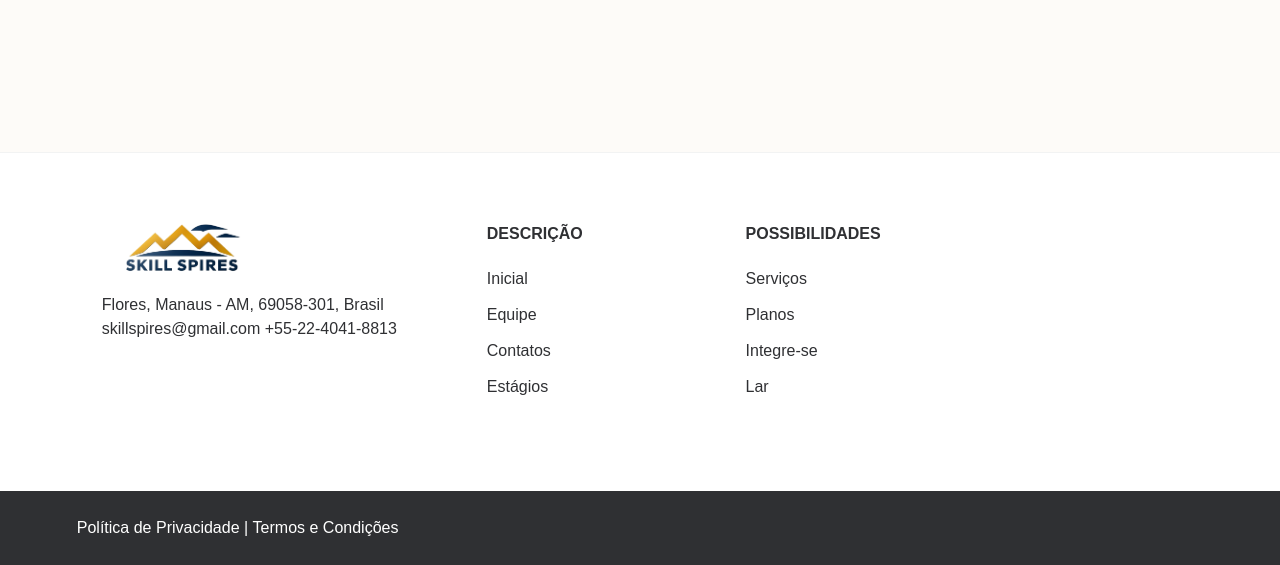
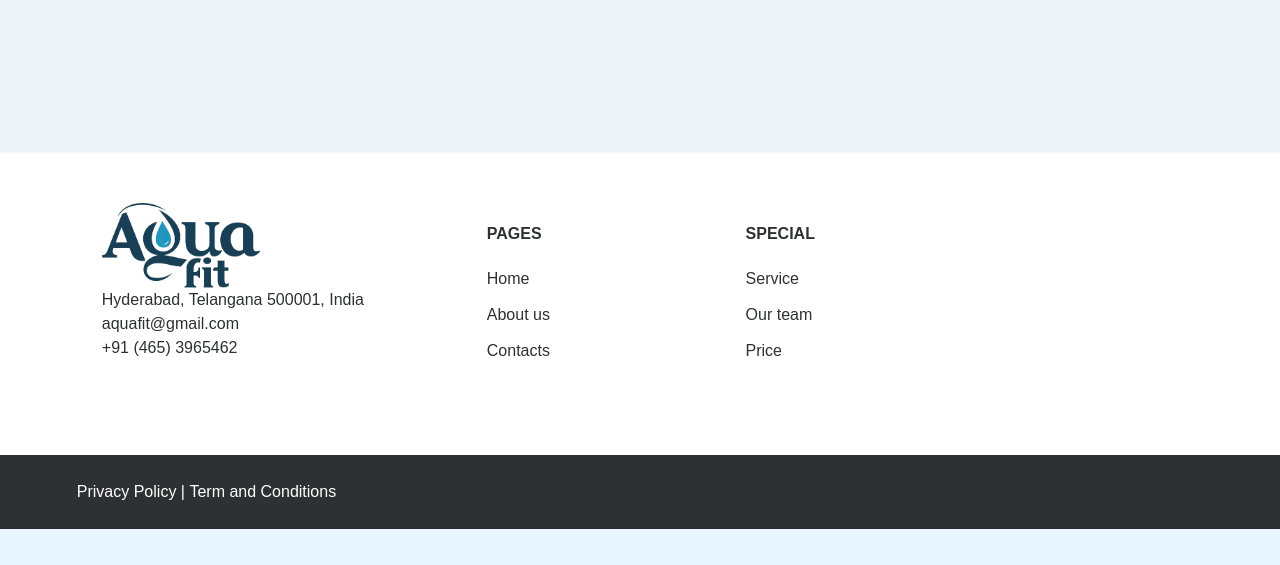
Before and after one commit to MishaKozarev/Template, a PHP site: page /privacy-policy.html in a window 1280 px wide. Shown: the part 2240-2805 px from the top of the page. After the commit the page ends 2769 px from the top, so only its background shows below. Run offline with PHP 8.4, Linux system fonts and the light colour scheme; some web fonts are replaced.

Commit message:
feat: finish task

```diff
--- a/js/index.js
+++ b/js/index.js
@@ -21,7 +21,7 @@ window.addEventListener("scroll", function () {
   var scrollPosition = window.scrollY;
 
   if (scrollPosition > 100) {
-    header.style.borderBottom = "1px solid #f8971f";
+    header.style.borderBottom = "1px solid #1fabf8";
   } else {
     header.style.borderBottom = "1px solid #fdfbf8";
   }
--- a/privacy-policy.html
+++ b/privacy-policy.html
@@ -25,28 +25,30 @@
               <img src="img/logo.png" alt="logo" />
             </a>
             <nav class="nav">
-              <a class="menu__link" href="index.html">Inicial </a>
-              <a class="menu__link" href="index.html#section-team">Equipe </a>
-              <a class="menu__link" href="index.html#section-form">Contatos</a>
+              <a class="menu__link" href="index.html">Home </a>
+              <a class="menu__link" href="about.html">About us </a>
+              <a class="menu__link" href="index.html#section-form">Contacts</a>
             </nav>
 
             <div class="header__info row">
               <a
                 class="footer__link"
                 target="_blank"
-                href="https://maps.app.goo.gl/fV1gagRsf46gt9b2A"
+                href="https://maps.app.goo.gl/178Mci9WX8FijAy89"
               >
                 <img src="img/icons/icon-address.png" alt="icon"
               /></a>
-              <a class="footer__link" href="mailto:skillspires@gmail.com"
-                ><p>skillspires@gmail.com</p>
+              <a class="footer__link" href="mailto:aquafit@gmail.com"
+                ><p>aquafit@gmail.com</p>
                 <img src="img/icons/icon-email.png" alt="icon"
               /></a>
-              <a class="footer__link" href="tel:+552240418813"
+              <a class="footer__link" href="tel:+914653965462"
                 ><img src="img/icons/icon-phone.png" alt="icon"
               /></a>
 
-              <a class="header__btn" href="index.html#section-form">Iniciar</a>
+              <a class="header__btn" href="index.html#section-form"
+                >Get started</a
+              >
             </div>
 
             <div class="burger__btn">
@@ -199,46 +201,42 @@
                   alt="image"
                   class="lxZDTTjdakWgkLu"
               /></a>
-              <div class="OHRmenFgkahthtD UvzHGIIctpIRDRk">
+              <div class="OHRmenFgkahthtD UvzHGIIctpIRDRk footer__info">
                 <a
                   class="sBLQfHTSVmSHDrQ"
                   target="_blank"
-                  href="https://maps.app.goo.gl/fV1gagRsf46gt9b2A"
+                  href="https://maps.app.goo.gl/178Mci9WX8FijAy89"
                 >
-                  Flores, Manaus - AM, 69058-301, Brasil</a
+                  Hyderabad, Telangana 500001, India</a
                 >
-                <a class="sBLQfHTSVmSHDrQ" href="mailto:skillspires@gmail.com"
-                  >skillspires@gmail.com
+                <a class="sBLQfHTSVmSHDrQ" href="mailto:aquafit@gmail.com"
+                  >aquafit@gmail.com
                 </a>
-                <a class="sBLQfHTSVmSHDrQ" href="tel:+552240418813"
-                  >+55-22-4041-8813</a
+                <a class="sBLQfHTSVmSHDrQ" href="tel:+914653965462"
+                  >+91 (465) 3965462</a
                 >
               </div>
             </div>
             <div class="yPvGQPMmDZSFbJP">
               <div class="qjTArnylgKfYVZi">
-                <div class="YXFJHKKCCikfUsT">Descrição</div>
-                <a href="index.html" class="oFczqAcKFENkCCw">Inicial</a
-                ><a href="index.html#section-team" class="oFczqAcKFENkCCw"
-                  >Equipe</a
-                ><a href="index.html#section-form" class="oFczqAcKFENkCCw"
-                  >Contatos</a
-                ><a href="index.html#section-stages" class="oFczqAcKFENkCCw"
-                  >Estágios</a
+                <div class="YXFJHKKCCikfUsT">Pages</div>
+                <a href="index.html" class="oFczqAcKFENkCCw">Home</a>
+                <a href="about.html" class="oFczqAcKFENkCCw">About us</a>
+                <a href="index.html#section-form" class="oFczqAcKFENkCCw"
+                  >Contacts</a
                 >
               </div>
 
               <div class="qjTArnylgKfYVZi">
-                <div class="YXFJHKKCCikfUsT">Possibilidades</div>
+                <div class="YXFJHKKCCikfUsT">Special</div>
                 <a href="index.html#section-service" class="oFczqAcKFENkCCw"
-                  >Serviços</a
-                ><a href="index.html#section-plane" class="oFczqAcKFENkCCw"
-                  >Planos</a
-                ><a
-                  href="index.html#section-integration"
-                  class="oFczqAcKFENkCCw"
-                  >Integre-se</a
-                ><a href="index.html" class="oFczqAcKFENkCCw">Lar</a>
+                  >Service</a
+                ><a href="about.html#section-team" class="oFczqAcKFENkCCw"
+                  >Our team</a
+                >
+                <a href="about.html#section-price" class="oFczqAcKFENkCCw"
+                  >Price</a
+                >
               </div>
             </div>
           </div>
@@ -250,13 +248,13 @@
             <a
               href="privacy-policy.html"
               class="oFczqAcKFENkCCw CEUIWIzspiokYoC"
-              >Política de Privacidade</a
+              >Privacy Policy</a
             >
             |
             <a
               href="terms-conditions.html"
               class="oFczqAcKFENkCCw CEUIWIzspiokYoC"
-              >Termos e Condições</a
+              >Term and Conditions</a
             >
           </div>
         </div>
```
Also changed, not shown: about.html (+15 -20 lines), css/style.css (+22 -21 lines), index.html (+7 -7 lines), terms-conditions.html (+32 -34 lines), img/icons/icon-1.png, img/icons/icon-10.png, img/icons/icon-11.png, img/icons/icon-12.png, img/icons/icon-2.png, img/icons/icon-3.png, img/icons/icon-4.png, img/logo.png, 1 other file.
